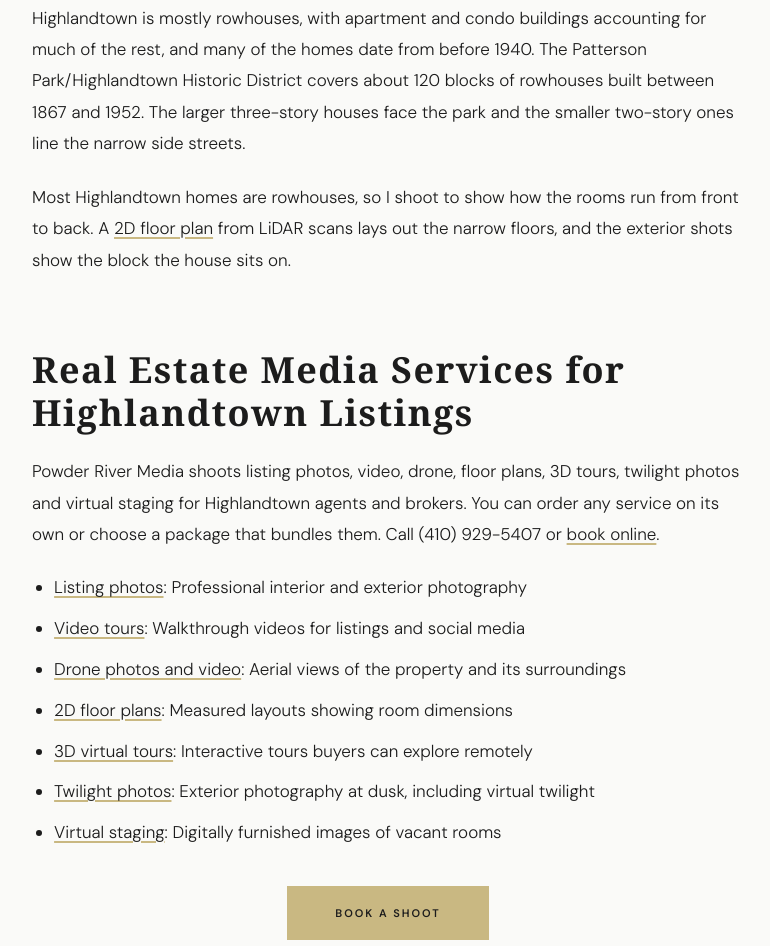
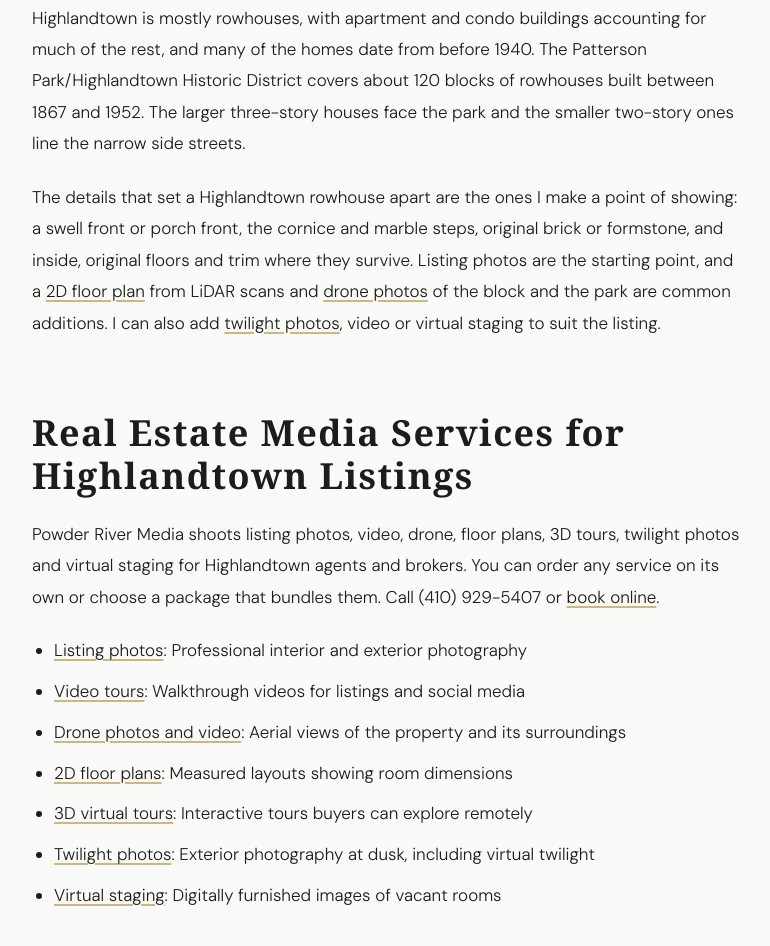
Before and after one commit to jeffPRM/powder-river-media, a plain HTML site: page highlandtown-real-estate-photographer.html in a window 1280 px wide. Shown: the part 873-1819 px from the top of the page, without its empty margins (252-1022 px from the left). Drawn offline with Linux system fonts and the light colour scheme; a web font is replaced by a local one.

Commit message:
Update highlandtown-real-estate-photographer.html

```diff
--- a/highlandtown-real-estate-photographer.html
+++ b/highlandtown-real-estate-photographer.html
@@ -493,7 +493,7 @@
 <div class="cta-row"><a class="btn-primary" href="/contact.html">Book a Shoot</a></div>
 <h2>Listing a Highlandtown Home</h2>
 <p>Highlandtown is mostly rowhouses, with apartment and condo buildings accounting for much of the rest, and many of the homes date from before 1940. The Patterson Park/Highlandtown Historic District covers about 120 blocks of rowhouses built between 1867 and 1952. The larger three-story houses face the park and the smaller two-story ones line the narrow side streets.</p>
-<p>Most Highlandtown homes are rowhouses, so I shoot to show how the rooms run from front to back. A <a href="/floor-plans-baltimore.html">2D floor plan</a> from LiDAR scans lays out the narrow floors, and the exterior shots show the block the house sits on.</p>
+<p>The details that set a Highlandtown rowhouse apart are the ones I make a point of showing: a swell front or porch front, the cornice and marble steps, original brick or formstone, and inside, original floors and trim where they survive. Listing photos are the starting point, and a <a href="/floor-plans-baltimore.html">2D floor plan</a> from LiDAR scans and <a href="/real-estate-drone-photography-baltimore.html">drone photos</a> of the block and the park are common additions. I can also add <a href="/twilight-real-estate-photos-baltimore.html">twilight photos</a>, video or virtual staging to suit the listing.</p>
 <h2>Real Estate Media Services for Highlandtown Listings</h2>
 <p>Powder River Media shoots listing photos, video, drone, floor plans, 3D tours, twilight photos and virtual staging for Highlandtown agents and brokers. You can order any service on its own or choose a package that bundles them. Call (410) 929-5407 or <a href="/contact.html">book online</a>.</p>
 <ul>
```
